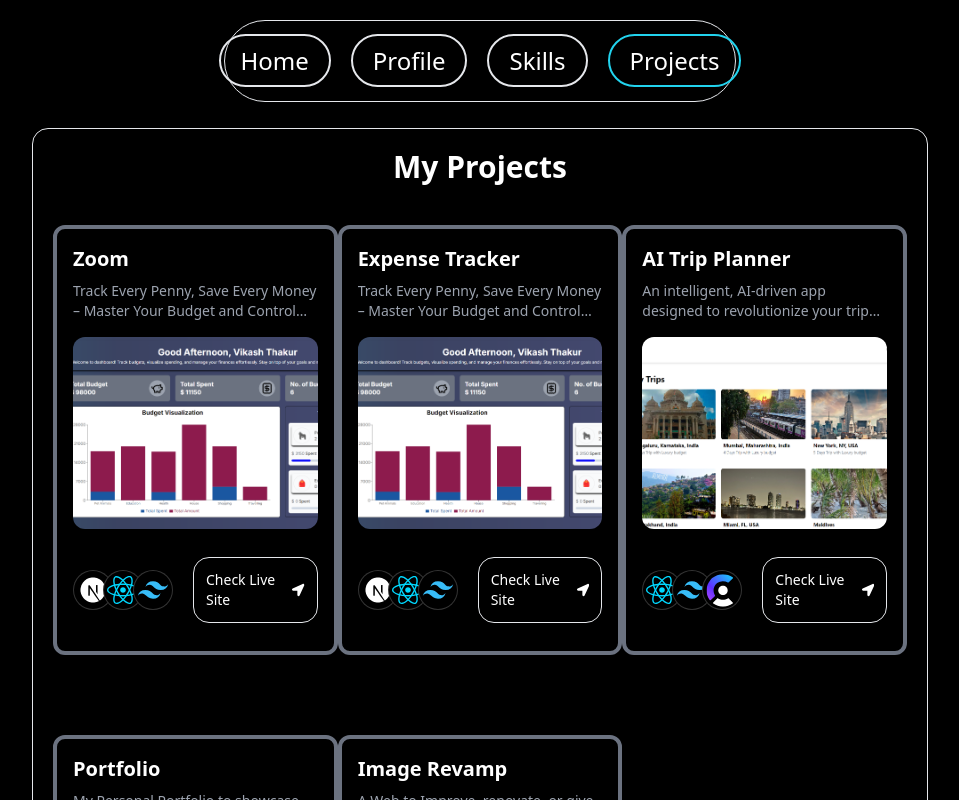
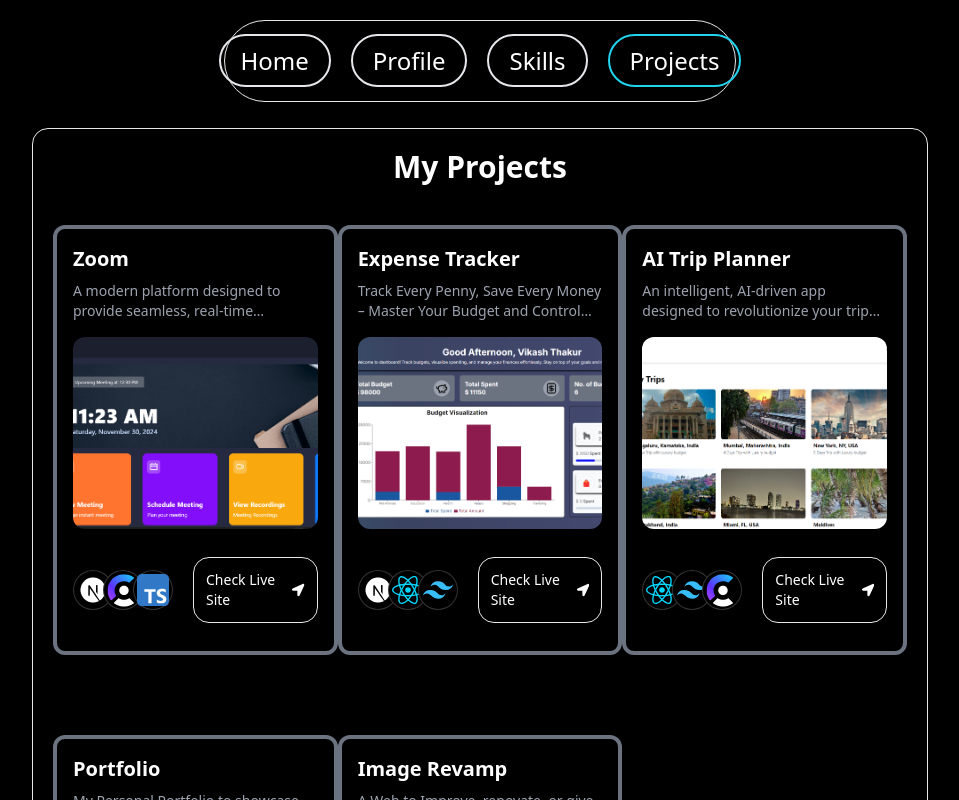
Before and after one commit to Vikash-thak12/MyPortfolio, a Next.js app: page /projects in a window 1280 px wide. Shown: the top 800 px of the page, without its empty margins (160-1119 px from the left). Built offline with nearby package versions, Linux system fonts and the light colour scheme.

Commit message:
Final Commit: Added Another project

```diff
--- a/data/index.ts
+++ b/data/index.ts
@@ -9,10 +9,10 @@
     {
       id: 1,
       title: "Zoom",
-      des: "Track Every Penny, Save Every Money – Master Your Budget and Control Your Future.",
-      img: "/ss.png",
-      iconLists: ["/assets/next.svg", "/assets/re.svg", "/assets/tail.svg"],
-      link: "https://tracexpense.vercel.app/",
+      des: "A modern platform designed to provide seamless, real-time communication and collaboration. With features like high-quality video and audio, screen sharing, meeting recording, and secure authentication, it ensures a user-friendly experience across devices.",
+      img: "/zoom.png",
+      iconLists: ["/assets/next.svg", "/assets/c.svg", "/assets/ts.svg"],
+      link: "https://zoom-amber.vercel.app/",
     },
     {
       id: 2,
```
Also changed, not shown: public/zoom.png (added).
